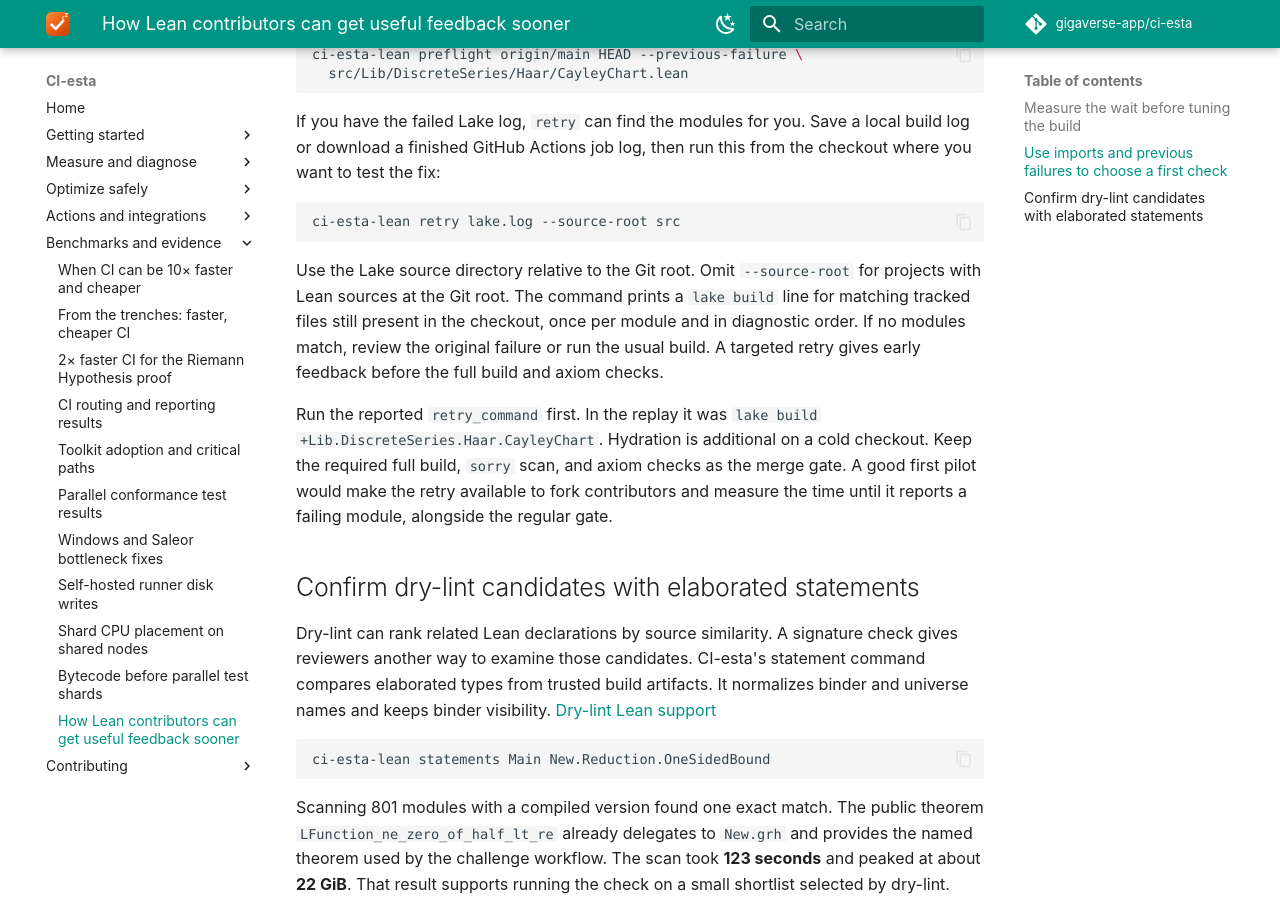
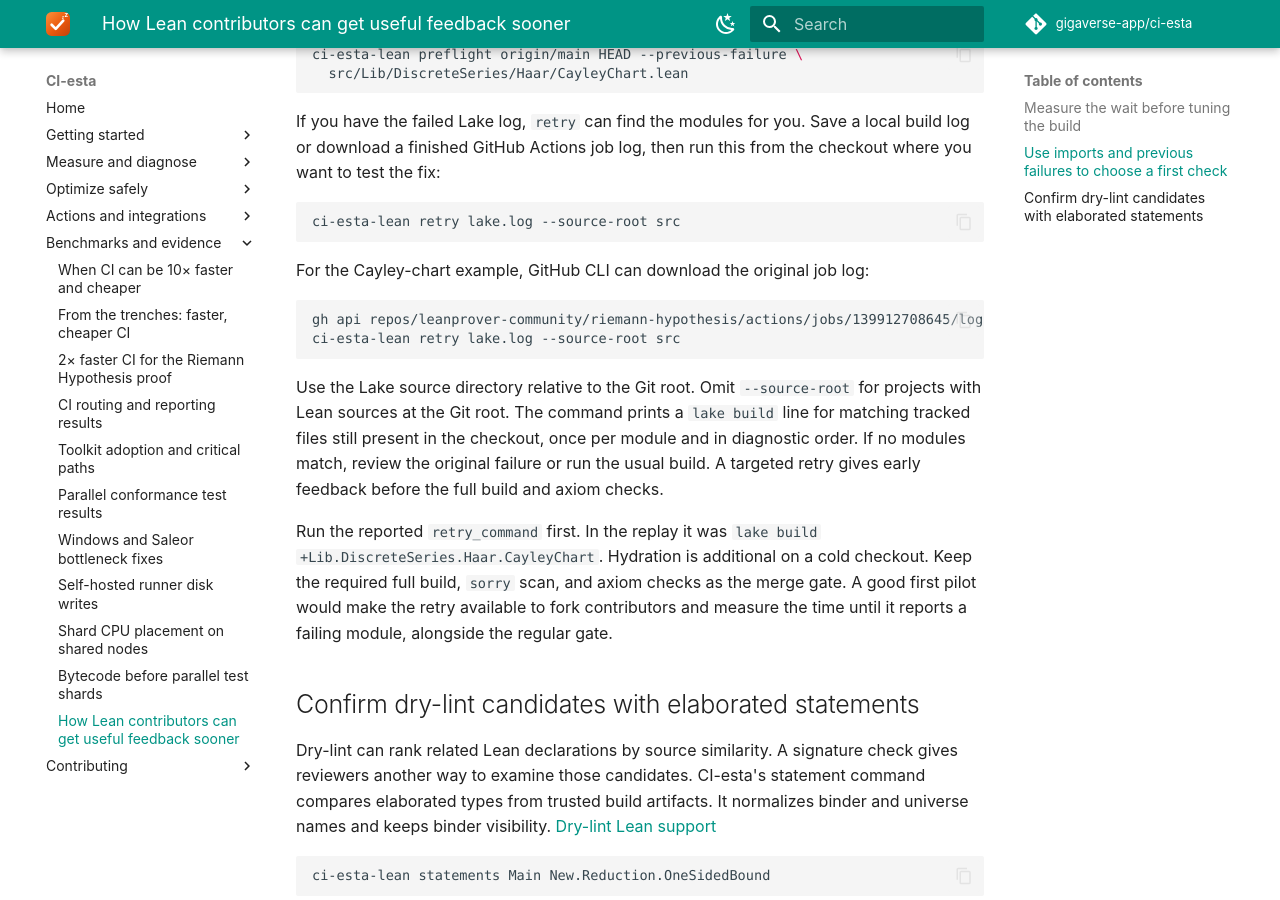
Before and after one commit to gigaverse-app/ci-esta, an MkDocs documentation site: the page built from documentation/lean-preflight-case-study.md, in a window 1280 px wide and 900 px high, scrolled down 1273 px. Built offline with MkDocs 1.6.1 and Material for MkDocs 9.7.7, drawn with Linux system fonts in a browser that asks for light colours; comment, search, counter and statistics services are not loaded.

Commit message:
docs(lean): show how to download the original Actions log

````diff
--- a/documentation/lean-preflight-case-study.md
+++ b/documentation/lean-preflight-case-study.md
@@ -40,6 +40,13 @@ where you want to test the fix:
 ci-esta-lean retry lake.log --source-root src
 ```
 
+For the Cayley-chart example, GitHub CLI can download the original job log:
+
+```sh
+gh api repos/leanprover-community/riemann-hypothesis/actions/jobs/139912708645/logs > lake.log
+ci-esta-lean retry lake.log --source-root src
+```
+
 Use the Lake source directory relative to the Git root. Omit `--source-root` for
 projects with Lean sources at the Git root. The command prints a `lake build` line
 for matching tracked files still present in the checkout, once per module and in
````
